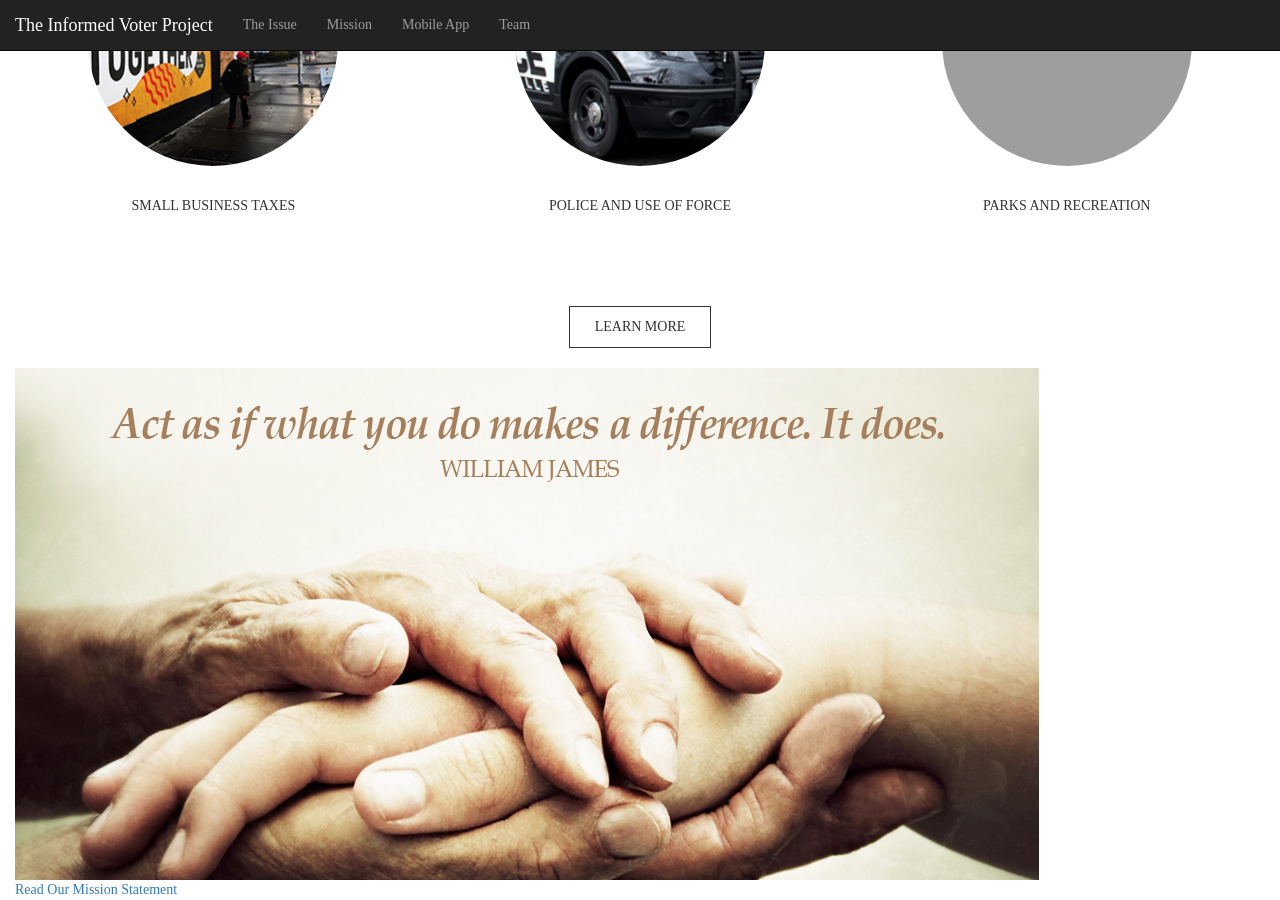
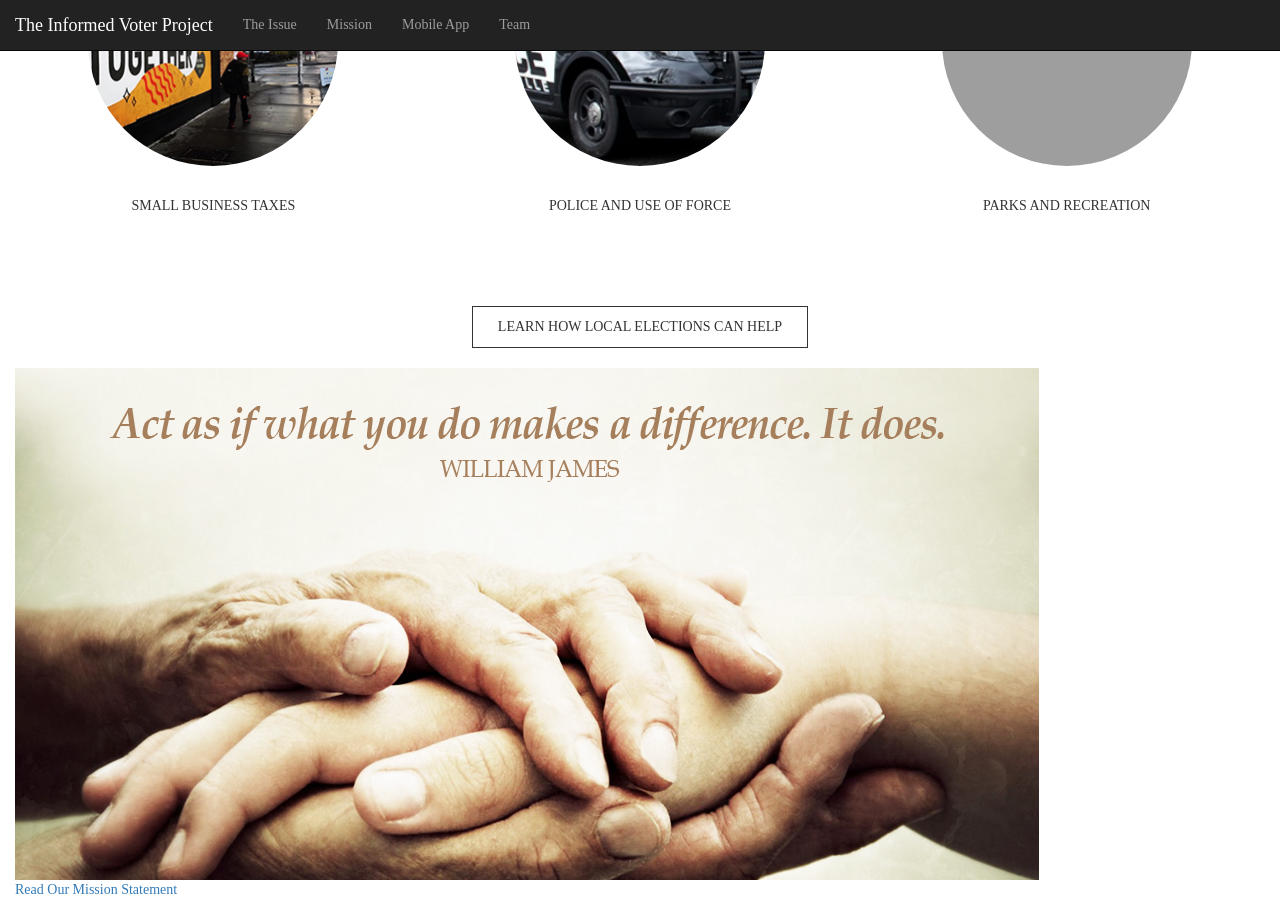
Before and after one commit to The-Informed-Voter-Project/website.github.io, a Jekyll site: the page built from index.html, in a window 1280 px wide and 900 px high, scrolled down 1094 px. Built offline with Jekyll 4.4.1, drawn with Linux system fonts in a browser that asks for light colours; grey boxes are pictures that could not be loaded.

Commit message:
Update index.html

```diff
--- a/index.html
+++ b/index.html
@@ -43,7 +43,7 @@
             </div>
        </div>
        <div class="goal-button">
-         <a href="/issue">Learn More</a>
+         <a href="/issue">Learn How Local Elections Can Help</a>
        </div>
        </div>
  <div class="container-fluid">
```
